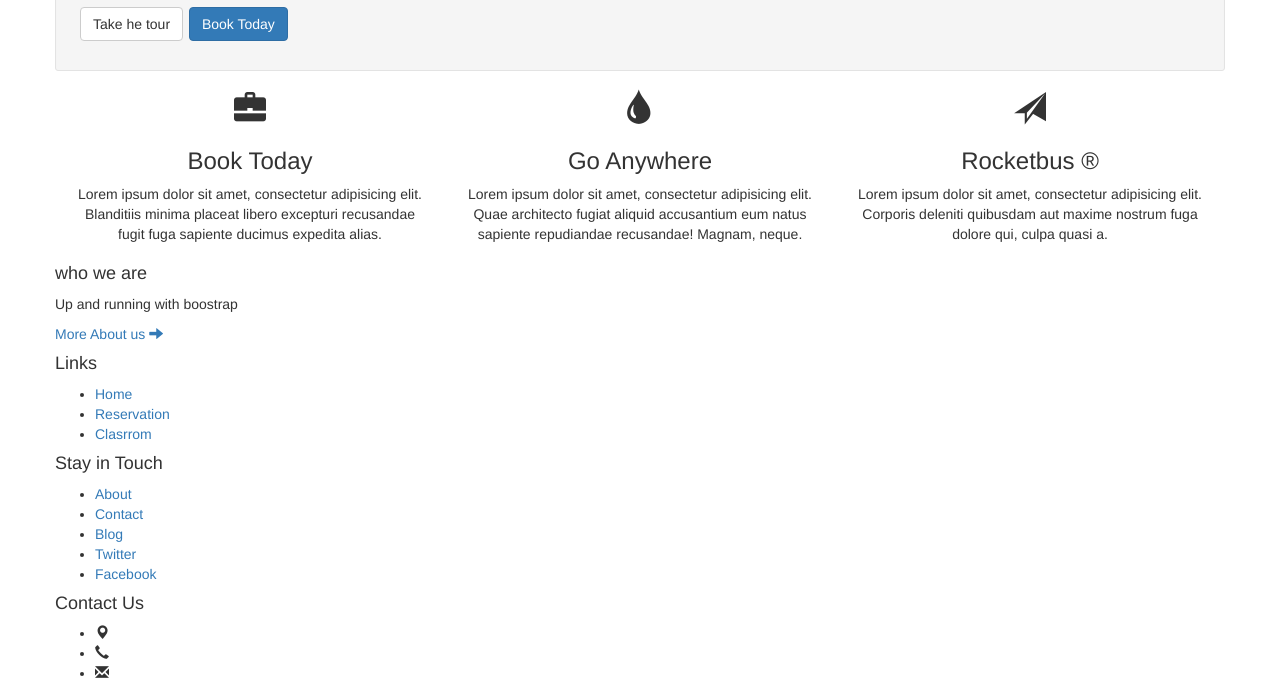
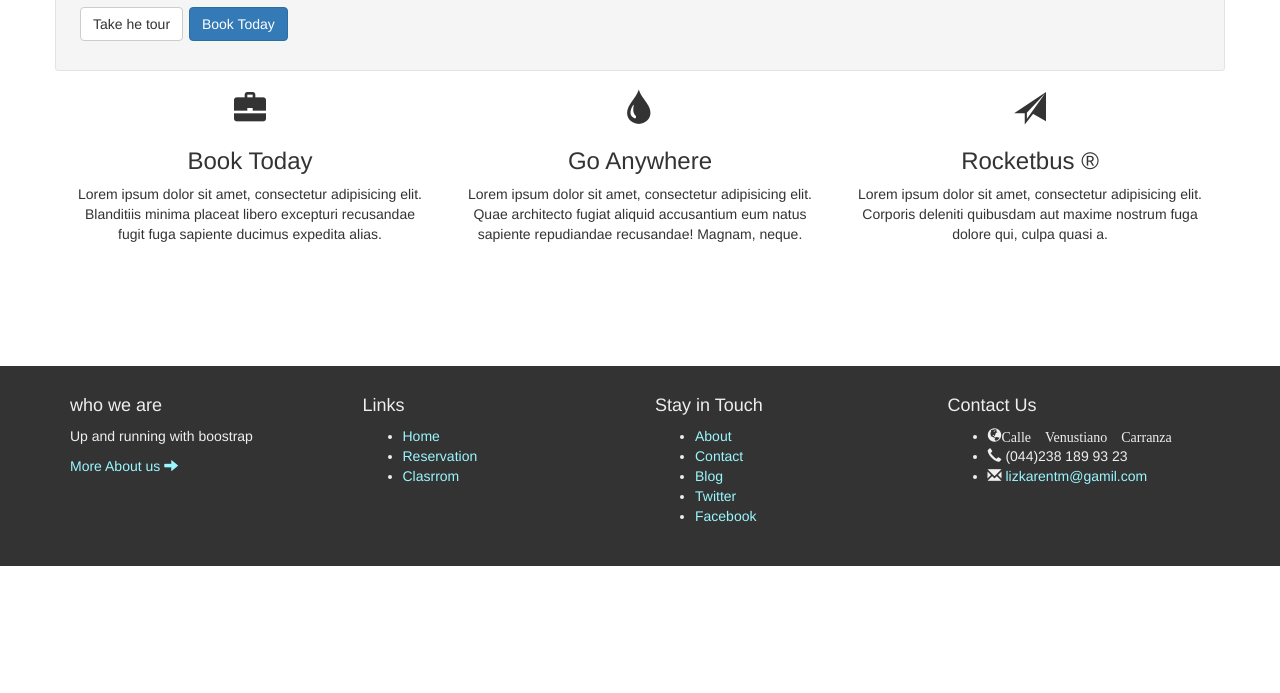
Before and after one commit to liz0k/ProjectOne, a website: page index.html in a window 1280 px wide. Shown: the part 234-927 px from the top of the page. After the commit the page ends 800 px from the top, so only its background shows below. Drawn offline with Linux system fonts and the light colour scheme.

Commit message:
24/05/17

```diff
--- a/index.html
+++ b/index.html
@@ -73,20 +73,21 @@
 <div class="footer">
   <div class="container">
     <div class="row">
-      <div>
+      <div class="col-xs-6 col-sm-4 col-md-3">
         <h4>who we are</h4>
         <p>Up and running with boostrap</p>
         <p><a href="#">More About us <i class=" glyphicon glyphicon-arrow-right "></i></a></p>
-      </div>
-      <div>
+      </div class="col-xs-6 col-sm-4 col-md-3">
+      <div class="col-xs-6 col-sm-2 col-md-3">
         <h4>Links</h4>
         <ul>
           <li><a href="#">Home</a></li>
           <li><a href="#">Reservation</a></li>
           <li><a href="#">Clasrrom</a></li>
         </ul>
-      </div>
-      <div>
+      </div class="col-xs-6 col-sm-2 col-md-3">
+      <div class="clarfix vivble-xs"></div>
+      <div class="col-xs-6 col-sm-2 col-md-3">
         <h4>Stay in Touch</h4>
         <ul>
           <li><a href="#">About</a></li>
@@ -95,16 +96,16 @@
           <li><a href="#">Twitter</a></li>
           <li><a href="#">Facebook</a></li>
         </ul>
-      </div>
-      <div>
+      </div class="col-xs-6 col-sm-2 col-md-3">
+      <div class="col-xs-6 col-sm-4 col-md-3">
         <h4>Contact Us</h4>
         <ul>
-          <li><i class="glyphicon glyphicon-map-marker"></i></li>
-          <li><i class="glyphicon glyphicon-earphone"></i></li>
-          <li><i class="glyphicon glyphicon-envelope"></i></li>
+          <li><i class="glyphicon glyphicon-globe">Calle Venustiano Carranza </i></li>
+          <li><i class="glyphicon glyphicon-earphone"></i> (044)238 189 93 23</li>
+          <li><i class="glyphicon glyphicon-envelope"></i><a href="#"> lizkarentm@gamil.com</a></li>
         </ul>
-      </div>
-    </div>
+      </div class="col-md-3">
+    </div class="col-xs-6 col-sm-4 col-md-3">
     <!-- /.row -->
   </div>
   <!-- /.container -->
```
Also changed, not shown: bower_components/bootstrap/dist/css/style.css.
